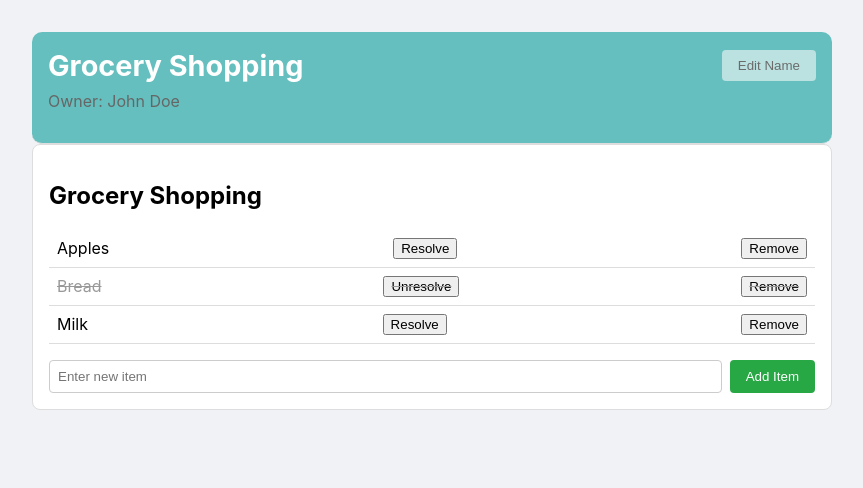
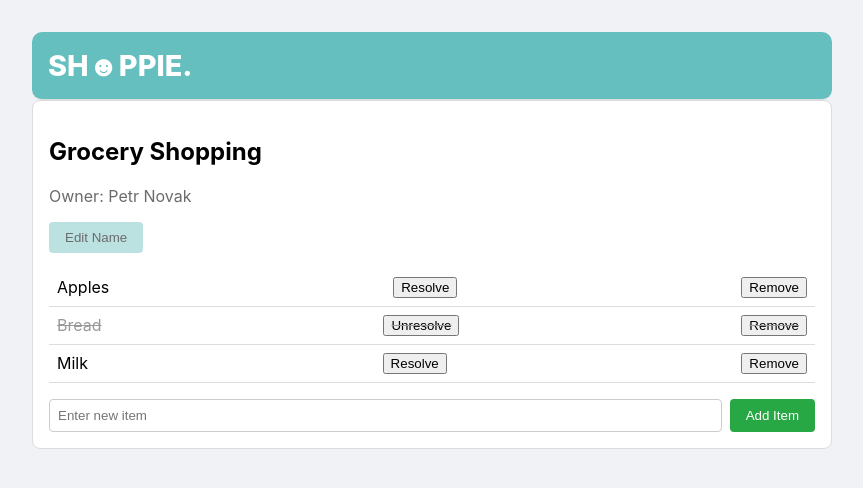
Before and after one commit to SilviaKocianova/SHOPPIE-frontend, a React (Create React App) app: page / in a window 1280 px wide. Shown: the top 488 px of the page, without its empty margins (208-1071 px from the left). Built offline with nearby package versions, Linux system fonts and the light colour scheme.

Commit message:
owner, edit name in detail list, hover

```diff
--- a/src/App.js
+++ b/src/App.js
@@ -14,8 +14,9 @@ function App() {
     ],
   };
 
+
   const [shoppingList, setShoppingList] = useState(initialList);
-  const [user, setUser] = useState({ name: 'John Doe', isOwner: true });
+  const [user, setUser] = useState({ name: 'Petr Novak', isOwner: true });
 
   const handleEditName = (newName) => {
     setShoppingList({ ...shoppingList, name: newName });
@@ -44,14 +45,18 @@ function App() {
     });
   };
 
+  const appName = "SH☻PPIE.";
+
   return (
     <div className="App">
-      <Header user={user} shoppingListName={shoppingList.name} onEditName={handleEditName} />
+      <Header appName={appName} onEditName={handleEditName} />
       <ShoppingListDetail
         list={shoppingList}
+        user={user} // Pass user to ShoppingListDetail
         onAddItem={handleAddItem}
         onRemoveItem={handleRemoveItem}
         onMarkAsResolved={handleMarkAsResolved}
+        onEditName={handleEditName}
       />
     </div>
   );
--- a/src/components/Header/Header.css
+++ b/src/components/Header/Header.css
@@ -15,25 +15,8 @@
 
   .header-title {
     font-size: 1.8rem;
+    font-weight:800;
     color: #ffffff;
     margin: 0;
 
   }
-
-  .edit-button {
-    background-color: #BCE1E1;
-    color: #6B6B6B;
-    border: none;
-    padding: 0.5rem 1rem;
-    cursor: pointer;
-    border-radius: 4px;
-  }
-
-  .edit-button:hover {
-    background-color: #0056b3;
-  }
-
-  .header-user-info {
-    margin-top: 0.5rem;
-    color: #666;
-  }
--- a/src/components/Header/Header.js
+++ b/src/components/Header/Header.js
@@ -2,7 +2,7 @@ import React from 'react';
 import PropTypes from 'prop-types';
 import './Header.css';
 
-const Header = ({ user, shoppingListName, onEditName }) => {
+const Header = ({ appName, user, onEditName }) => {
   const handleEdit = () => {
     const newName = prompt('Enter new name:');
     if (newName && newName.trim() !== '') {
@@ -13,7 +13,7 @@ const Header = ({ user, shoppingListName, onEditName }) => {
   return (
     <header className="header">
       <div className="header-title-section">
-        <h1 className="header-title">{shoppingListName}</h1>
+        <h1 className="header-title">{appName}</h1>  {/* Display app name here */}
         {user && user.isOwner && (
           <button className="edit-button" onClick={handleEdit}>
             Edit Name
@@ -26,11 +26,11 @@ const Header = ({ user, shoppingListName, onEditName }) => {
 };
 
 Header.propTypes = {
+  appName: PropTypes.string.isRequired,  // Prop for app name
   user: PropTypes.shape({
     name: PropTypes.string.isRequired,
     isOwner: PropTypes.bool.isRequired, // Indicate if the user is the owner
   }).isRequired,
-  shoppingListName: PropTypes.string.isRequired,
   onEditName: PropTypes.func.isRequired,
 };
 
--- a/src/components/ShoppingListDetail/ShoppingListDetail.css
+++ b/src/components/ShoppingListDetail/ShoppingListDetail.css
@@ -48,3 +48,23 @@
   .add-item-section button:hover {
     background-color: #218838;
   }
+
+
+  .edit-button {
+    background-color: #BCE1E1;
+    color: #6B6B6B;
+    border: none;
+    padding: 0.5rem 1rem;
+    cursor: pointer;
+    border-radius: 4px;
+  }
+
+  .edit-button:hover {
+    background-color: #a2c9c9;
+    transition: 500ms;
+  }
+
+  .list-owner {
+    margin-top: 0.5rem;
+    color: #6B6B6B
+  }
--- a/src/components/ShoppingListDetail/ShoppingListDetail.js
+++ b/src/components/ShoppingListDetail/ShoppingListDetail.js
@@ -2,9 +2,10 @@ import React, { useState } from 'react';
 import PropTypes from 'prop-types';
 import './ShoppingListDetail.css';
 
-const ShoppingListDetail = ({ list, onAddItem, onRemoveItem, onMarkAsResolved }) => {
+const ShoppingListDetail = ({ list, user, onAddItem, onRemoveItem, onMarkAsResolved, onEditName }) => {
   const [newItem, setNewItem] = useState('');
 
+  // Handles adding a new item to the list
   const handleAddItem = () => {
     if (newItem.trim() !== '') {
       onAddItem({ id: `item${Date.now()}`, name: newItem, resolved: false });
@@ -14,9 +15,28 @@ const ShoppingListDetail = ({ list, onAddItem, onRemoveItem, onMarkAsResolved })
     }
   };
 
+  // Handles editing the shopping list name
+  const handleEdit = () => {
+    const newName = prompt('Enter new name:');
+    if (newName && newName.trim() !== '') {
+      onEditName(newName);
+    } else {
+      alert('List name cannot be empty');
+    }
+  };
+
   return (
     <div className="shopping-list-detail">
-      <h2>{list.name}</h2>
+      <h2 className="list-title">{list.name}</h2>
+      {user && <p className="list-owner">Owner: {user.name}</p>}
+
+      {/* Render the edit button only if the user is the owner */}
+      {user?.isOwner && (
+        <button className="edit-button" onClick={handleEdit}>
+          Edit Name
+        </button>
+      )}
+
       <ul className="shopping-list">
         {list.items.map(item => (
           <li key={item.id} className={`shopping-list-item ${item.resolved ? 'resolved' : ''}`}>
@@ -28,6 +48,7 @@ const ShoppingListDetail = ({ list, onAddItem, onRemoveItem, onMarkAsResolved })
           </li>
         ))}
       </ul>
+
       <div className="add-item-section">
         <input
           type="text"
@@ -53,9 +74,14 @@ ShoppingListDetail.propTypes = {
       })
     ).isRequired,
   }).isRequired,
+  user: PropTypes.shape({
+    name: PropTypes.string.isRequired,
+    isOwner: PropTypes.bool.isRequired,
+  }).isRequired,
   onAddItem: PropTypes.func.isRequired,
   onRemoveItem: PropTypes.func.isRequired,
   onMarkAsResolved: PropTypes.func.isRequired,
+  onEditName: PropTypes.func.isRequired,
 };
 
 export default ShoppingListDetail;
```
